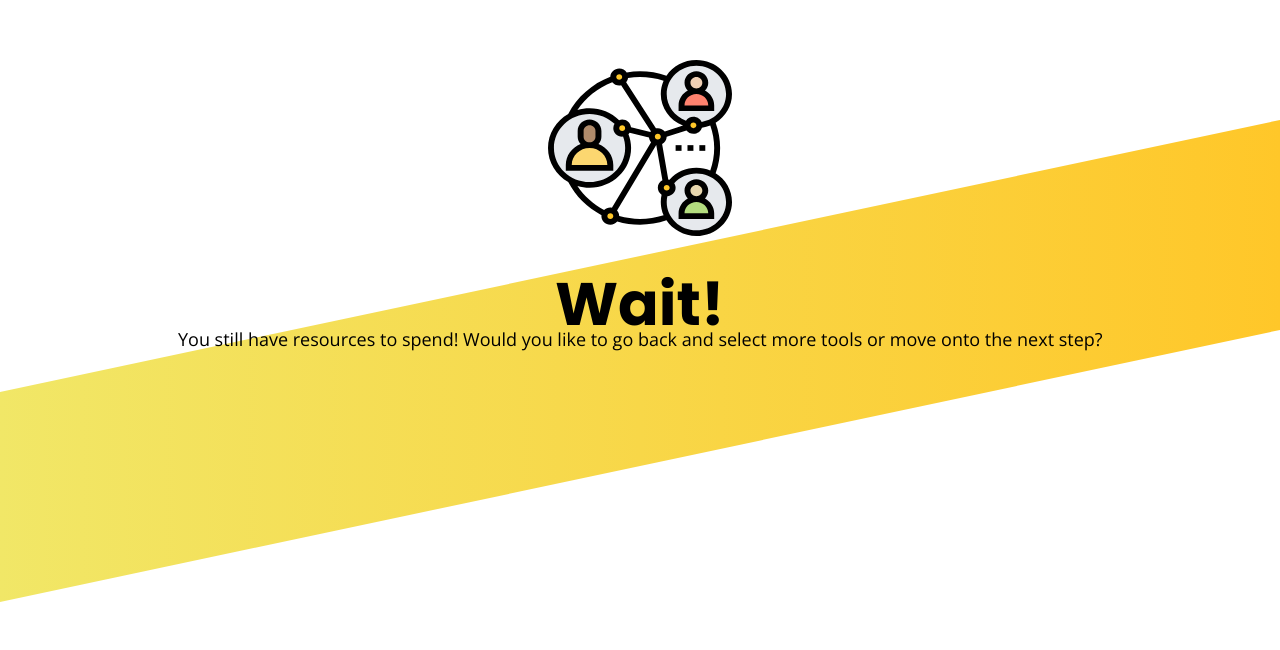
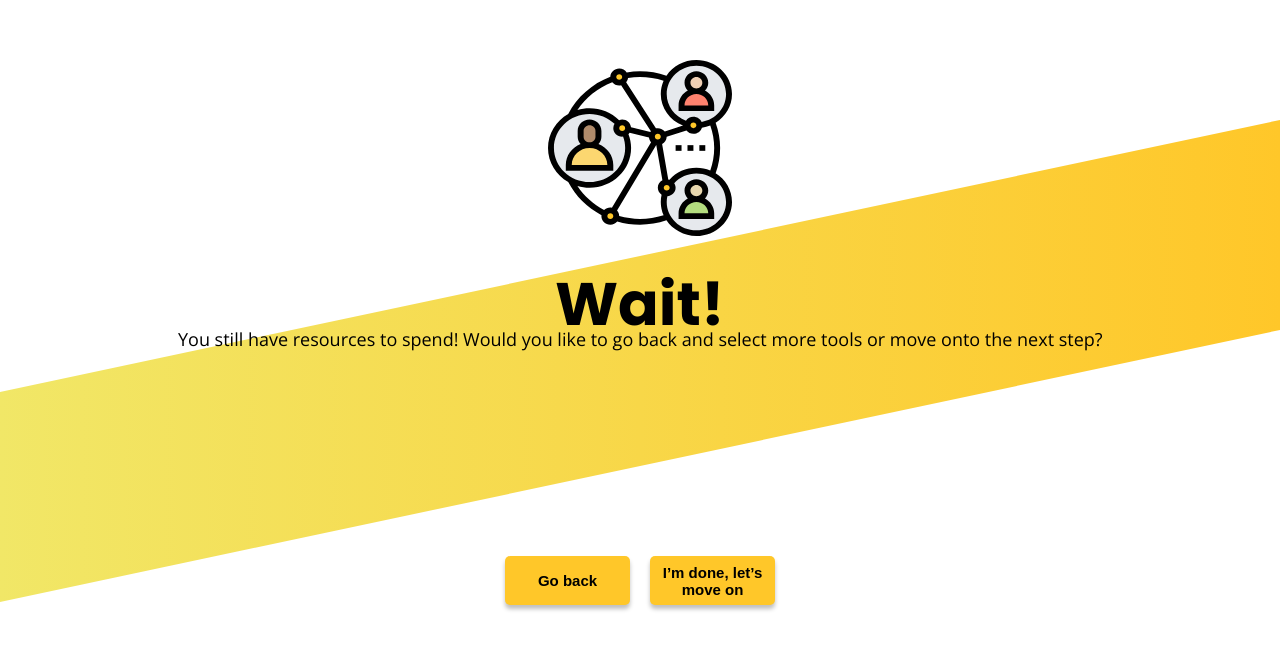
Before and after one commit to founders-programme-2/commons, a React (Create React App) app in the folder client/: page /errorResources in a window 1280 px wide. Shown: the top 650 px of the page. Built offline with nearby package versions, Linux system fonts and the light colour scheme.

Commit message:
add-BannerFooter-to-ErrorResources-component relates #48

```diff
--- a/client/src/Component/views/ErrorResources.js
+++ b/client/src/Component/views/ErrorResources.js
@@ -1,13 +1,15 @@
 import React from 'react';
 import Banner from '../Common/Banner/index';
+import BannerFooter from '../Common/BannerFooter';
 
-const ErrorResources = () => {
+const ErrorResources = props => {
   return (
     <div>
       <Banner
         title="Wait!"
         subtitle="You still have resources to spend! Would you like to go back and select more tools or move onto the next step?"
       />
+      <BannerFooter arrow={false} text="" select {...props} />
     </div>
   );
 };
```
